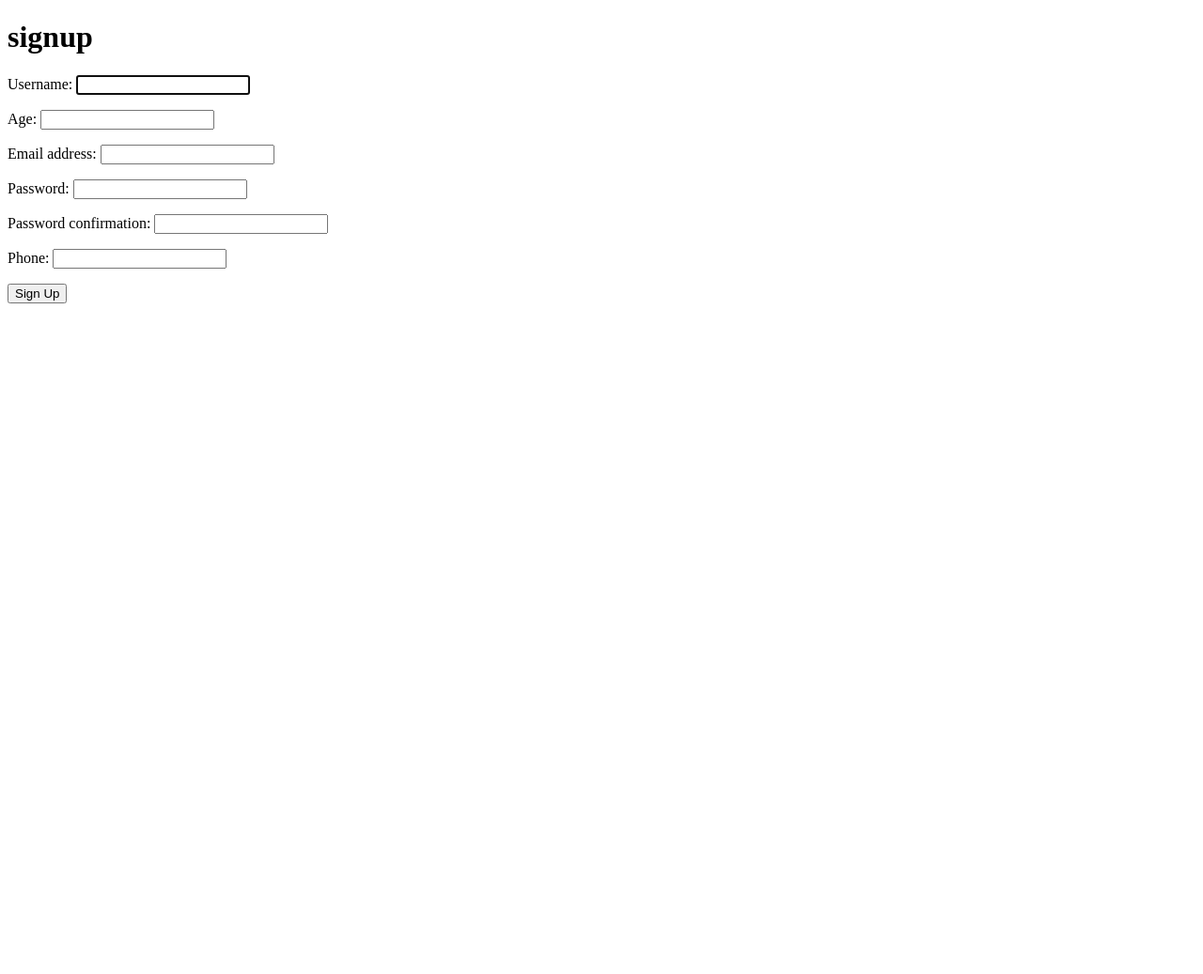
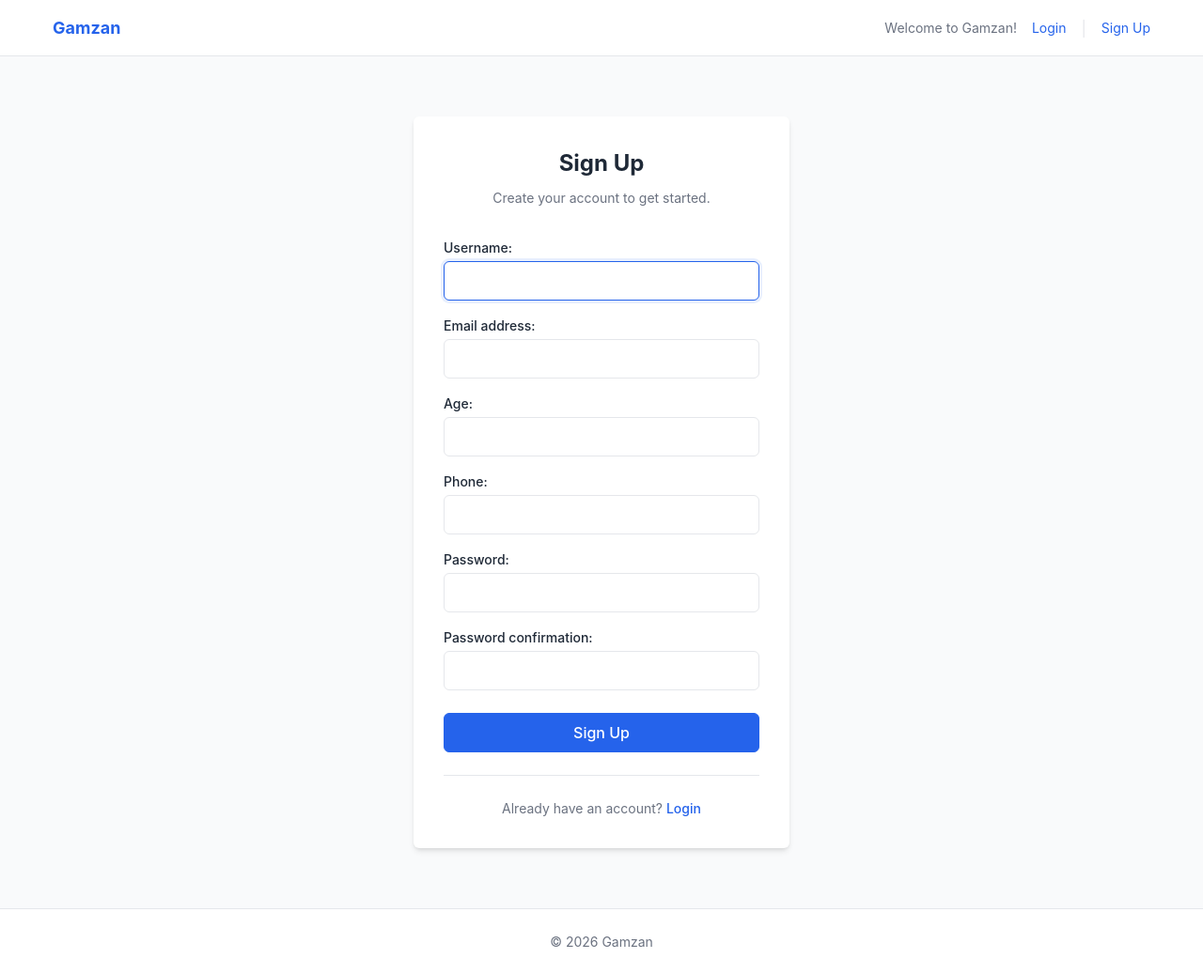
Before and after one commit to AshurovDoston/training_center_1, a Django app: page /accounts/signup/ in a window 1280 px wide. Shown: the whole page at 94% size. Before the commit the page ends 323 px from the top, so only its background shows below. Run offline with Django 5.2, Linux system fonts and the light colour scheme.

Commit message:
add css styling

```diff
--- a/accounts/forms.py
+++ b/accounts/forms.py
@@ -9,7 +9,7 @@ class CustomUserCreationForm(UserCreationForm):
 
     class Meta:
         model = CustomUser
-        fields = ("username", "age", "email", "password1", "password2", "phone")
+        fields = ("username", "email", "age", "phone", "password1", "password2")
 
     def __init__(self, *args, **kwargs):
         super().__init__(*args, **kwargs)
--- a/django_project/settings.py
+++ b/django_project/settings.py
@@ -117,5 +117,9 @@ USE_TZ = True
 # https://docs.djangoproject.com/en/6.0/howto/static-files/
 
 STATIC_URL = "static/"
+STATICFILES_DIRS = [BASE_DIR / "static"]
 
 AUTH_USER_MODEL = "accounts.CustomUser"
+
+LOGIN_REDIRECT_URL = "home"
+LOGOUT_REDIRECT_URL = "home"
--- /dev/null
+++ b/static/css/auth.css
@@ -0,0 +1,74 @@
+/* ==========================================================================
+   Auth CSS - Login and Signup Page Styles
+   ========================================================================== */
+
+/* Auth Page Layout */
+.auth-page {
+    display: flex;
+    align-items: center;
+    justify-content: center;
+    min-height: calc(100vh - 200px);
+    padding: var(--spacing-xl) var(--spacing-md);
+}
+
+/* Auth Card */
+.auth-card {
+    width: 100%;
+    max-width: 400px;
+    background-color: var(--color-white);
+    border-radius: var(--border-radius);
+    box-shadow: var(--shadow-md);
+    padding: var(--spacing-xl);
+}
+
+/* Auth Header */
+.auth-header {
+    text-align: center;
+    margin-bottom: var(--spacing-xl);
+}
+
+.auth-title {
+    font-size: var(--font-size-xl);
+    font-weight: 700;
+    color: var(--color-text);
+    margin: 0 0 var(--spacing-sm) 0;
+}
+
+.auth-subtitle {
+    font-size: var(--font-size-sm);
+    color: var(--color-text-muted);
+    margin: 0;
+}
+
+/* Auth Footer (links below form) */
+.auth-footer {
+    margin-top: var(--spacing-lg);
+    padding-top: var(--spacing-lg);
+    border-top: 1px solid var(--color-border);
+    text-align: center;
+}
+
+.auth-footer-text {
+    font-size: var(--font-size-sm);
+    color: var(--color-text-muted);
+    margin: 0;
+}
+
+.auth-footer-link {
+    color: var(--color-primary);
+    text-decoration: none;
+    font-weight: 500;
+}
+
+.auth-footer-link:hover {
+    text-decoration: underline;
+}
+
+/* Responsive */
+@media (max-width: 480px) {
+    .auth-card {
+        padding: var(--spacing-lg);
+        box-shadow: none;
+        background-color: transparent;
+    }
+}
--- /dev/null
+++ b/static/css/base.css
@@ -0,0 +1,243 @@
+/* ==========================================================================
+   Base CSS - Reset, Variables, Typography, Layout
+   ========================================================================== */
+
+/* CSS Custom Properties */
+:root {
+    --color-primary: #2563eb;
+    --color-primary-hover: #1d4ed8;
+    --color-text: #1f2937;
+    --color-text-muted: #6b7280;
+    --color-bg: #f9fafb;
+    --color-white: #ffffff;
+    --color-border: #e5e7eb;
+    --color-error: #dc2626;
+
+    --font-family: -apple-system, BlinkMacSystemFont, "Segoe UI", Roboto, "Helvetica Neue", Arial, sans-serif;
+    --font-size-base: 1rem;
+    --font-size-sm: 0.875rem;
+    --font-size-lg: 1.125rem;
+    --font-size-xl: 1.5rem;
+    --font-size-2xl: 2rem;
+
+    --spacing-xs: 0.25rem;
+    --spacing-sm: 0.5rem;
+    --spacing-md: 1rem;
+    --spacing-lg: 1.5rem;
+    --spacing-xl: 2rem;
+    --spacing-2xl: 3rem;
+
+    --border-radius: 0.375rem;
+    --shadow-sm: 0 1px 2px 0 rgba(0, 0, 0, 0.05);
+    --shadow: 0 1px 3px 0 rgba(0, 0, 0, 0.1), 0 1px 2px -1px rgba(0, 0, 0, 0.1);
+    --shadow-md: 0 4px 6px -1px rgba(0, 0, 0, 0.1), 0 2px 4px -2px rgba(0, 0, 0, 0.1);
+}
+
+/* Reset */
+*,
+*::before,
+*::after {
+    box-sizing: border-box;
+}
+
+body {
+    margin: 0;
+    font-family: var(--font-family);
+    font-size: var(--font-size-base);
+    line-height: 1.5;
+    color: var(--color-text);
+    background-color: var(--color-bg);
+}
+
+/* Typography */
+.heading-1 {
+    font-size: var(--font-size-2xl);
+    font-weight: 700;
+    margin: 0 0 var(--spacing-lg) 0;
+    color: var(--color-text);
+}
+
+.heading-2 {
+    font-size: var(--font-size-xl);
+    font-weight: 600;
+    margin: 0 0 var(--spacing-md) 0;
+    color: var(--color-text);
+}
+
+.text-muted {
+    color: var(--color-text-muted);
+}
+
+.text-center {
+    text-align: center;
+}
+
+/* Links */
+.link {
+    color: var(--color-primary);
+    text-decoration: none;
+}
+
+.link:hover {
+    text-decoration: underline;
+}
+
+/* Layout */
+.page-wrapper {
+    display: flex;
+    flex-direction: column;
+    min-height: 100vh;
+}
+
+.container {
+    width: 100%;
+    max-width: 1200px;
+    margin: 0 auto;
+    padding: 0 var(--spacing-md);
+}
+
+/* Header */
+.header {
+    background-color: var(--color-white);
+    border-bottom: 1px solid var(--color-border);
+    padding: var(--spacing-md) 0;
+}
+
+.header-inner {
+    display: flex;
+    align-items: center;
+    justify-content: space-between;
+    flex-wrap: wrap;
+    gap: var(--spacing-md);
+}
+
+.brand {
+    font-size: var(--font-size-lg);
+    font-weight: 700;
+    color: var(--color-primary);
+    text-decoration: none;
+}
+
+.brand:hover {
+    color: var(--color-primary-hover);
+}
+
+/* Navigation */
+.nav {
+    display: flex;
+    align-items: center;
+    gap: var(--spacing-md);
+}
+
+.nav-text {
+    color: var(--color-text-muted);
+    font-size: var(--font-size-sm);
+}
+
+.nav-link {
+    color: var(--color-primary);
+    text-decoration: none;
+    font-size: var(--font-size-sm);
+}
+
+.nav-link:hover {
+    text-decoration: underline;
+}
+
+.nav-separator {
+    color: var(--color-border);
+}
+
+/* User Info */
+.user-info {
+    display: flex;
+    align-items: center;
+    gap: var(--spacing-md);
+}
+
+.user-greeting {
+    color: var(--color-text);
+    font-size: var(--font-size-sm);
+}
+
+/* Main Content */
+.main {
+    flex: 1;
+    padding: var(--spacing-xl) 0;
+}
+
+/* Footer */
+.footer {
+    background-color: var(--color-white);
+    border-top: 1px solid var(--color-border);
+    padding: var(--spacing-lg) 0;
+    margin-top: auto;
+}
+
+.footer-text {
+    color: var(--color-text-muted);
+    font-size: var(--font-size-sm);
+    text-align: center;
+    margin: 0;
+}
+
+/* Buttons */
+.btn {
+    display: inline-flex;
+    align-items: center;
+    justify-content: center;
+    padding: var(--spacing-sm) var(--spacing-md);
+    font-size: var(--font-size-sm);
+    font-weight: 500;
+    line-height: 1.5;
+    border-radius: var(--border-radius);
+    cursor: pointer;
+    transition: background-color 0.15s ease-in-out, border-color 0.15s ease-in-out;
+    text-decoration: none;
+    border: 1px solid transparent;
+}
+
+.btn-primary {
+    background-color: var(--color-primary);
+    color: var(--color-white);
+    border-color: var(--color-primary);
+}
+
+.btn-primary:hover {
+    background-color: var(--color-primary-hover);
+    border-color: var(--color-primary-hover);
+}
+
+.btn-secondary {
+    background-color: var(--color-white);
+    color: var(--color-text);
+    border-color: var(--color-border);
+}
+
+.btn-secondary:hover {
+    background-color: var(--color-bg);
+}
+
+.btn-sm {
+    padding: var(--spacing-xs) var(--spacing-sm);
+    font-size: var(--font-size-sm);
+}
+
+/* Logout form inline */
+.logout-form {
+    display: inline;
+    margin: 0;
+    padding: 0;
+}
+
+/* Responsive */
+@media (max-width: 640px) {
+    .header-inner {
+        flex-direction: column;
+        align-items: flex-start;
+    }
+
+    .nav {
+        flex-wrap: wrap;
+    }
+}
--- /dev/null
+++ b/static/css/forms.css
@@ -0,0 +1,135 @@
+/* ==========================================================================
+   Forms CSS - Form Elements and Styling
+   ========================================================================== */
+
+/* Form Container */
+.form {
+    width: 100%;
+}
+
+/* Django form.as_p outputs <p> tags wrapping label and input */
+.form p {
+    margin: 0 0 var(--spacing-md) 0;
+}
+
+.form label {
+    display: block;
+    margin-bottom: var(--spacing-xs);
+    font-size: var(--font-size-sm);
+    font-weight: 500;
+    color: var(--color-text);
+}
+
+/* Text inputs, password, email, etc. */
+.form input[type="text"],
+.form input[type="password"],
+.form input[type="email"],
+.form input[type="number"],
+.form input[type="tel"],
+.form input[type="url"],
+.form input[type="date"],
+.form select,
+.form textarea {
+    width: 100%;
+    padding: var(--spacing-sm) var(--spacing-md);
+    font-size: var(--font-size-base);
+    font-family: inherit;
+    line-height: 1.5;
+    color: var(--color-text);
+    background-color: var(--color-white);
+    border: 1px solid var(--color-border);
+    border-radius: var(--border-radius);
+    transition: border-color 0.15s ease-in-out, box-shadow 0.15s ease-in-out;
+}
+
+.form input[type="text"]:focus,
+.form input[type="password"]:focus,
+.form input[type="email"]:focus,
+.form input[type="number"]:focus,
+.form input[type="tel"]:focus,
+.form input[type="url"]:focus,
+.form input[type="date"]:focus,
+.form select:focus,
+.form textarea:focus {
+    outline: none;
+    border-color: var(--color-primary);
+    box-shadow: 0 0 0 3px rgba(37, 99, 235, 0.1);
+}
+
+.form textarea {
+    min-height: 100px;
+    resize: vertical;
+}
+
+/* Checkbox and Radio */
+.form input[type="checkbox"],
+.form input[type="radio"] {
+    width: auto;
+    margin-right: var(--spacing-sm);
+}
+
+/* Help text - Django outputs .helptext class */
+.form .helptext {
+    display: block;
+    margin-top: var(--spacing-xs);
+    font-size: var(--font-size-sm);
+    color: var(--color-text-muted);
+}
+
+/* Error messages - Django outputs .errorlist */
+.form .errorlist {
+    list-style: none;
+    margin: var(--spacing-xs) 0 0 0;
+    padding: 0;
+}
+
+.form .errorlist li {
+    font-size: var(--font-size-sm);
+    color: var(--color-error);
+}
+
+/* Non-field errors (form-level errors) */
+.form > .errorlist {
+    margin-bottom: var(--spacing-md);
+    padding: var(--spacing-sm) var(--spacing-md);
+    background-color: #fef2f2;
+    border: 1px solid #fecaca;
+    border-radius: var(--border-radius);
+}
+
+/* Form Actions */
+.form-actions {
+    margin-top: var(--spacing-lg);
+}
+
+/* Submit button styling */
+.form button[type="submit"],
+.form input[type="submit"] {
+    display: inline-flex;
+    align-items: center;
+    justify-content: center;
+    width: 100%;
+    padding: var(--spacing-sm) var(--spacing-md);
+    font-size: var(--font-size-base);
+    font-weight: 500;
+    font-family: inherit;
+    line-height: 1.5;
+    color: var(--color-white);
+    background-color: var(--color-primary);
+    border: 1px solid var(--color-primary);
+    border-radius: var(--border-radius);
+    cursor: pointer;
+    transition: background-color 0.15s ease-in-out;
+}
+
+.form button[type="submit"]:hover,
+.form input[type="submit"]:hover {
+    background-color: var(--color-primary-hover);
+    border-color: var(--color-primary-hover);
+}
+
+/* Required field indicator */
+.form label.required::after {
+    content: " *";
+    color: var(--color-error);
+}
--- a/templates/base.html
+++ b/templates/base.html
@@ -1,10 +1,47 @@
+{% load static %}
 <!DOCTYPE html>
-<html>
+<html lang="en">
 <head>
-    <title>Home Page</title>
+    <meta charset="UTF-8">
+    <meta name="viewport" content="width=device-width, initial-scale=1.0">
+    <title>{% block title %}Gamzan{% endblock %}</title>
+    <link rel="stylesheet" href="{% static 'css/base.css' %}">
+    {% block extra_css %}{% endblock %}
 </head>
 <body>
-    {% block content %}
-    {% endblock %}
+    <div class="page-wrapper">
+        <header class="header">
+            <div class="container">
+                <div class="header-inner">
+                    <a href="{% url 'home' %}" class="brand">Gamzan</a>
+                    <nav class="nav">
+                        {% if user.is_authenticated %}
+                            <span class="user-greeting">Welcome, {{ user.username }}!</span>
+                            <form method="post" action="{% url 'logout' %}" class="logout-form">
+                                {% csrf_token %}
+                                <button type="submit" class="btn btn-secondary btn-sm">Logout</button>
+                            </form>
+                        {% else %}
+                            <span class="nav-text">Welcome to Gamzan!</span>
+                            <a href="{% url 'login' %}" class="nav-link">Login</a>
+                            <span class="nav-separator">|</span>
+                            <a href="{% url 'signup' %}" class="nav-link">Sign Up</a>
+                        {% endif %}
+                    </nav>
+                </div>
+            </div>
+        </header>
+        <main class="main">
+            <div class="container">
+                {% block content %}
+                {% endblock %}
+            </div>
+        </main>
+        <footer class="footer">
+            <div class="container">
+                <p class="footer-text">&copy; 2026 Gamzan</p>
+            </div>
+        </footer>
+    </div>
 </body>
 </html>
--- a/templates/home.html
+++ b/templates/home.html
@@ -1,5 +1,5 @@
 {% extends "base.html" %}
 
 {% block content %}
-<h1>Welcome my friend</h1>
+<h1 class="heading-1">Welcome my friend</h1>
 {% endblock %}
--- a/templates/registration/signup.html
+++ b/templates/registration/signup.html
@@ -1,10 +1,32 @@
 {% extends "base.html" %}
+{% load static %}
+
+{% block title %}Sign Up - Gamzan{% endblock %}
+
+{% block extra_css %}
+<link rel="stylesheet" href="{% static 'css/forms.css' %}">
+<link rel="stylesheet" href="{% static 'css/auth.css' %}">
+{% endblock %}
 
 {% block content %}
-<h1>signup</h1>
-<form method="post">
-    {% csrf_token %}
-    {{ form.as_p }}
-    <button type="submit">Sign Up</button>
-</form>
+<div class="auth-page">
+    <div class="auth-card">
+        <div class="auth-header">
+            <h1 class="auth-title">Sign Up</h1>
+            <p class="auth-subtitle">Create your account to get started.</p>
+        </div>
+        <form method="post" class="form">
+            {% csrf_token %}
+            {{ form.as_p }}
+            <div class="form-actions">
+                <button type="submit" class="btn btn-primary">Sign Up</button>
+            </div>
+        </form>
+        <div class="auth-footer">
+            <p class="auth-footer-text">
+                Already have an account? <a href="{% url 'login' %}" class="auth-footer-link">Login</a>
+            </p>
+        </div>
+    </div>
+</div>
 {% endblock %}
```
Also changed, not shown: templates/registration/login.html (+32 -1 lines).
